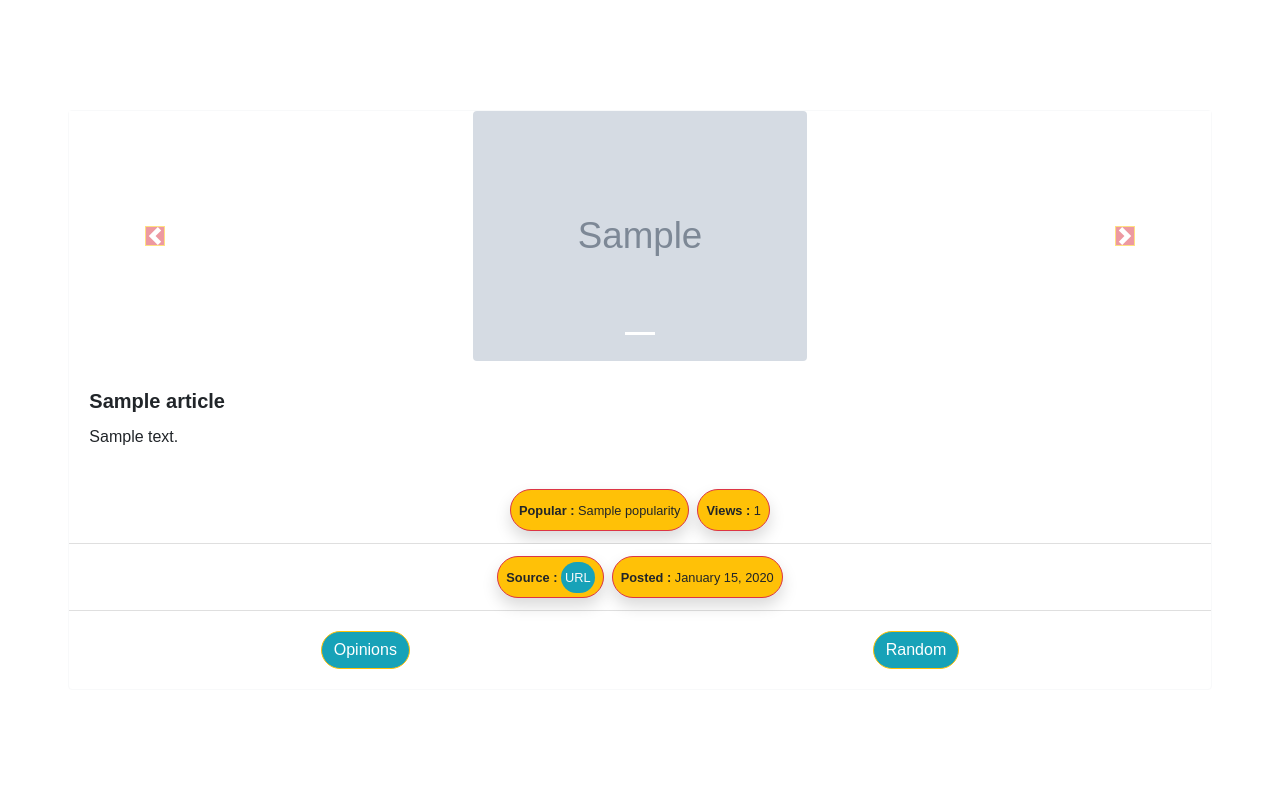
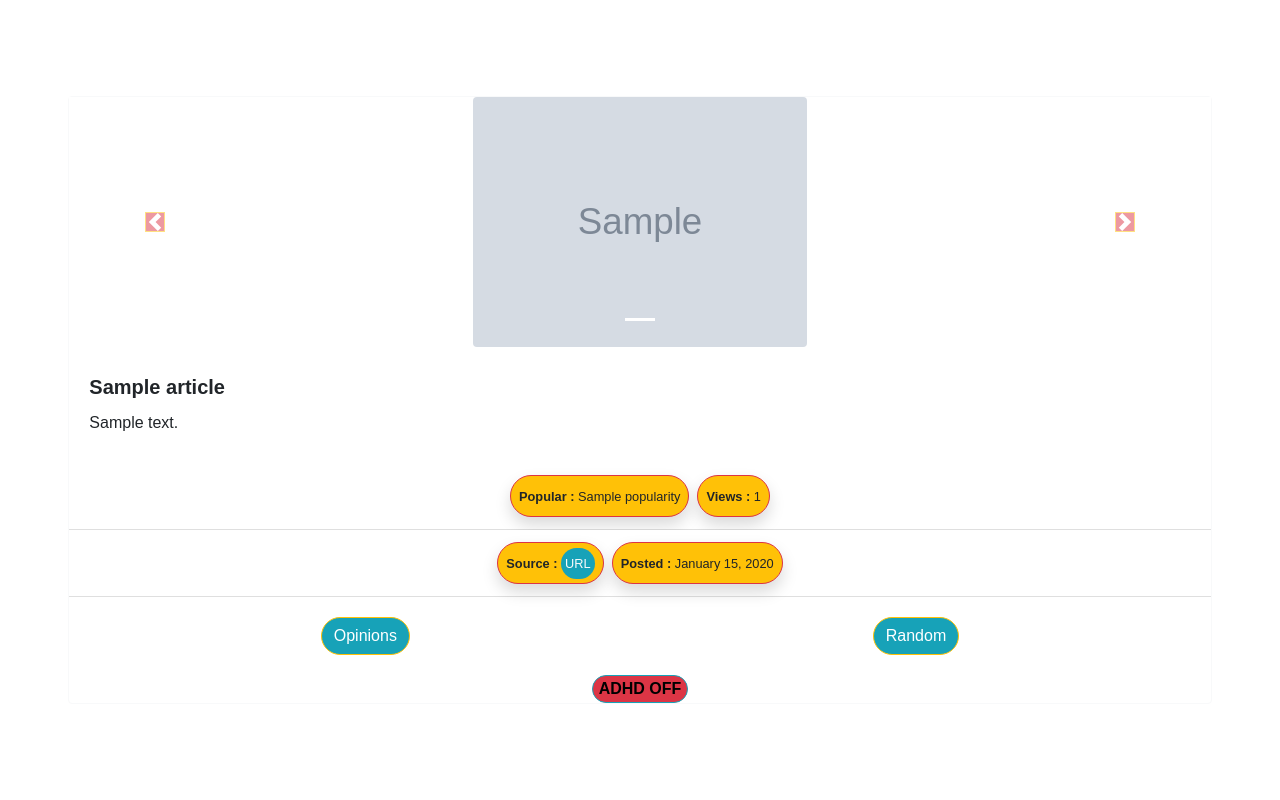
Before and after one commit to M-Tri/capstone-timeline, a Django app: template timeline/templates/timeline/index.html in a window 1280 px wide. Shown: the part 66-866 px from the top of the page. Run offline with Django 3.2, Linux system fonts and the light colour scheme; the template is opened without the code that fills it: most values are stand-ins (such as "Sample title", 1, 10 or a date in 2020); grey boxes marked "Sample" are stand-in pictures; some libraries are stand-ins or nearby versions.

Commit message:
feat: Add ADHD button functionality with timer and state management

```diff
--- a/timeline/static/timeline/index.js
+++ b/timeline/static/timeline/index.js
@@ -0,0 +1,47 @@
+let counter = 0;
+let timer_id = 0;
+const duration = 10;
+function count() {
+  counter++;
+  let remaining = duration - counter;
+  document.querySelector('#ADHD-button').value = remaining;
+  document.querySelector('#ADHD-button').textContent = remaining;
+  // Reset
+  if (counter >= duration) {
+    clearInterval(timer_id)
+    counter = 0;
+    revert_color()
+    document.querySelector('#opinion-button').disabled = false;
+    document.querySelector('#random-button').disabled = false;
+  }
+};
+
+function change_color() {
+    document.querySelector('#ADHD-button').classList.remove("bg-danger");
+    document.querySelector('#ADHD-button').classList.add("bg-success");
+    document.querySelector('#ADHD-button').value = "ADHD ON";
+    document.querySelector('#ADHD-button').textContent = "ADHD ON";
+}
+
+function revert_color() {
+    document.querySelector('#ADHD-button').classList.remove("bg-success");
+    document.querySelector('#ADHD-button').classList.add("bg-danger");
+    document.querySelector('#ADHD-button').value = "ADHD";
+    document.querySelector('#ADHD-button').textContent = "ADHD OFF";
+}
+
+function change_ADHD_state() {
+  // disable buttons
+  document.querySelector('#opinion-button').disabled = true;
+  document.querySelector('#random-button').disabled = true;
+  // Change change_color
+  change_color()
+
+  counter = 0;
+
+  timer_id = setInterval(count, 1000);
+};
+
+document.addEventListener('DOMContentLoaded', function() {
+  document.querySelector('#ADHD-button').onclick = change_ADHD_state;
+  });
--- a/timeline/templates/timeline/card.html
+++ b/timeline/templates/timeline/card.html
@@ -83,16 +83,19 @@
                     <form method="POST" action="{% url 'specific_opinions' %}">
                         {% csrf_token %}
                         <input type="hidden" name="article_id" value="{{ article.id }}">
-                        <button type="submit" class="btn btn-info btn-md border border-warning rounded-pill">Opinions</button>
+                        <button id="opinion-button" type="submit" class="btn btn-info btn-md border border-warning rounded-pill">Opinions</button>
                     </form>
 
                     <form method="POST" action="{% url 'random_post' %}">
                         {% csrf_token %}
-                        <button type="submit" class="btn btn-info btn-md border border-warning rounded-pill">Random</button>
+                        <button id="random-button" type="submit" class="btn btn-info btn-md border border-warning rounded-pill">Random</button>
                     </form>
 
                 </div>
 
+                <div class="d-flex  justify-content-center">
+                    <button id="ADHD-button" class="border border-info bg-danger rounded-pill"><strong>ADHD OFF</strong></button>
+                </div>
             </div>
         </div>
 
--- a/timeline/templates/timeline/layout.html
+++ b/timeline/templates/timeline/layout.html
@@ -20,7 +20,7 @@
     </button>
 
     <div class="collapse navbar-collapse" id="navbarSupportedContent">
-      <ul class="navbar-nav mr-auto">
+      <ul class="navbar-nav">
         <li class="nav-item active">
           <a class="nav-link" href="{% url 'index' %}"> Home <span class="sr-only">(current)</span></a>
         </li>
@@ -37,7 +37,6 @@
         <li class="nav-item">
           <a class="nav-link" href="{% url 'logout' %}">Log Out</a>
         </li>
-
         {% else %}
         <li class="nav-item">
           <a class="nav-link" href="{% url 'login' %}">Log In</a>
@@ -58,6 +57,7 @@
     crossorigin="anonymous" referrerpolicy="no-referrer"></script>
   <script src="https://cdn.jsdelivr.net/npm/bootstrap@4.4.1/dist/js/bootstrap.bundle.min.js"
     integrity="sha256-OUFW7hFO0/r5aEGTQOz9F/aXQOt+TwqI1Z4fbVvww04=" crossorigin="anonymous"></script>
+    <script src="{% static 'timeline/index.js' %}"></script>
 </body>
 
 </html>
```
